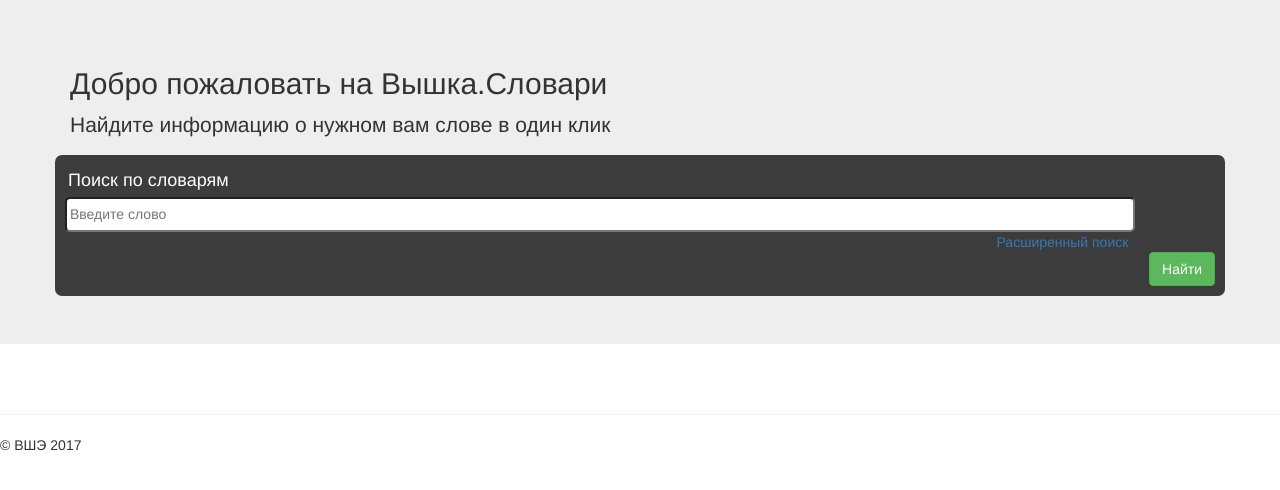
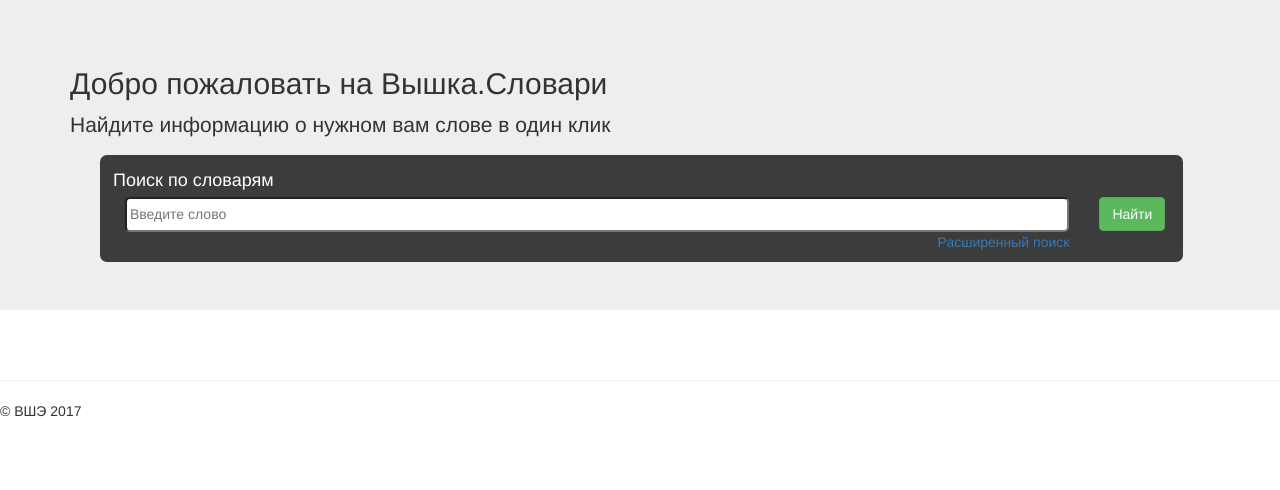
Before and after one commit to Dashershneva/Slovari, a Flask app: page /Vyshka_slovari_main in a window 1280 px wide. Shown: the part 51-541 px from the top of the page. Run offline with Flask 2, Linux system fonts and the light colour scheme; some libraries are stand-ins or nearby versions.

Commit message:
styles and links update

```diff
--- a/Slovari_website/static/css/main.css
+++ b/Slovari_website/static/css/main.css
@@ -8,9 +8,12 @@
 	color: white;
 	padding: 10px;
 	border-radius: 7px;
+	width: 95%;
+	margin-left: 30px;
+	margin-right: 30px;
 }
 .searchfield {
-	width: 93%;
+	width: 100%;
 	border-radius: 5px;
 	padding: 3px;
 	height: 35px;
@@ -36,7 +39,7 @@
 	font-size: 14px;
 }
 .extended_search {
-	margin-left: 81%;
+	float: right;
 }
 .extended_searchbar {
 	background-color: #F8E0E6;
--- a/Slovari_website/templates/Slovar_about.html
+++ b/Slovari_website/templates/Slovar_about.html
@@ -41,8 +41,8 @@
         </div>
         <div id="navbar" class="navbar-collapse collapse">
           <form class="navbar-form navbar-right" role="form">
-            <button type="submit" class="btn btn-success"><a href="Vyshka_slovari_enter" style="color:white">Войти</a></button>
-			<button type="submit" class="btn btn-success"><a href="Vyshka_slovari_register" style="color:white">Регистрация</a></button>
+            <a type="submit" class="btn btn-success" href="Vyshka_slovari_enter" style="color:white">Войти</a>
+			<a type="submit" class="btn btn-success" href="Vyshka_slovari_register" style="color:white">Регистрация</a>
           </form>
         </div><!--/.navbar-collapse -->
       </div>
--- a/Slovari_website/templates/Slovar_enter.html
+++ b/Slovari_website/templates/Slovar_enter.html
@@ -41,8 +41,8 @@
         </div>
         <div id="navbar" class="navbar-collapse collapse">
           <form class="navbar-form navbar-right" role="form">
-            <button type="submit" class="btn btn-success">Войти</button>
-			<button type="submit" class="btn btn-success"><a href="Vyshka_slovari_register" style="color:white">Регистрация</a></button>
+            <a type="submit" class="btn btn-success" href="#">Войти</a>
+			<a type="submit" class="btn btn-success" href="Vyshka_slovari_register" style="color:white">Регистрация</a>
           </form>
         </div><!--/.navbar-collapse -->
       </div>
--- a/Slovari_website/templates/Slovar_main.html
+++ b/Slovari_website/templates/Slovar_main.html
@@ -42,8 +42,8 @@
         </div>
         <div id="navbar" class="navbar-collapse collapse">
           <form class="navbar-form navbar-right" role="form">
-            <button type="submit" class="btn btn-success"><a href="Vyshka_slovari_enter" style="color:white">Войти</a></button>
-			<button type="submit" class="btn btn-success"><a href="Vyshka_slovari_register" style="color:white">Регистрация</a></button>
+            <a type="submit" class="btn btn-success" href="Vyshka_slovari_enter" style="color:white">Войти</a>
+			<a type="submit" class="btn btn-success" href="Vyshka_slovari_register" style="color:white">Регистрация</a>
           </form>
         </div><!--/.navbar-collapse -->
       </div>
@@ -58,11 +58,15 @@
           <form name="search-form" role="form" onsubmit="return validateForm()" method="post">
 	      <h4 class="searchbar-text">Поиск по словарям</h4>
           <div class="form-group">
-            <input name="search-item" type="text" placeholder="Введите слово" class="searchfield" style="color:black">
-			<br>
-			<a class="extended_search" href="Vyshka_slovari_extended_search">Расширенный поиск</a>
-			<br>
-			<button type="submit" class="btn searchbar-find" style="float: right;">Найти</button>
+		    <div class="col-md-11">
+              <input name="search-item" type="text" placeholder="Введите слово" class="searchfield" style="color:black">
+			  <br>
+			  <a class="extended_search" href="Vyshka_slovari_extended_search">Расширенный поиск</a>
+			  <br>
+			</div>
+			<div class="col-md-1" style="width: 30px;">
+			  <a type="submit" class="btn searchbar-find">Найти</a>
+			</div>
 	      </div>
           </form>
 	    </div>
--- a/Slovari_website/templates/Slovar_register.html
+++ b/Slovari_website/templates/Slovar_register.html
@@ -41,8 +41,8 @@
         </div>
         <div id="navbar" class="navbar-collapse collapse">
           <form class="navbar-form navbar-right" role="form">
-            <button type="submit" class="btn btn-success"><a href="Vyshka_slovari_enter" style="color:white">Войти</a></button>
-			<button type="submit" class="btn btn-success">Регистрация</button>
+            <a type="submit" class="btn btn-success" href="Vyshka_slovari_enter" style="color:white">Войти</a>
+			<a type="submit" class="btn btn-success" href="#">Регистрация</a>
           </form>
         </div><!--/.navbar-collapse -->
       </div>
```
Also changed, not shown: Slovari_website/templates/Slovar_extended_search.html (+4 -22 lines), Slovari_website/static/js/main.js (line endings or trailing spaces).
